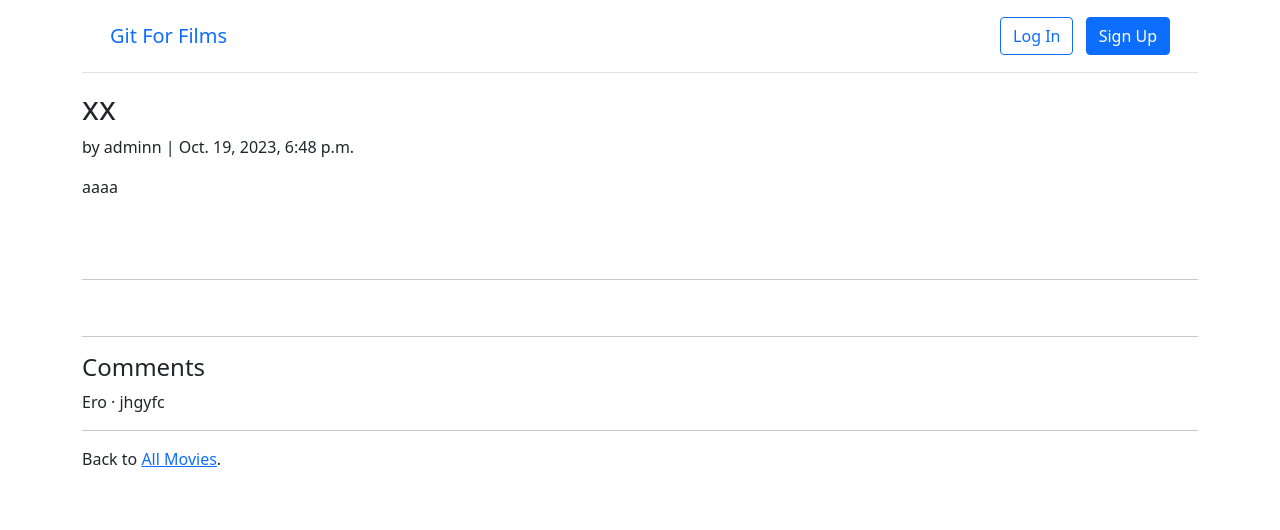
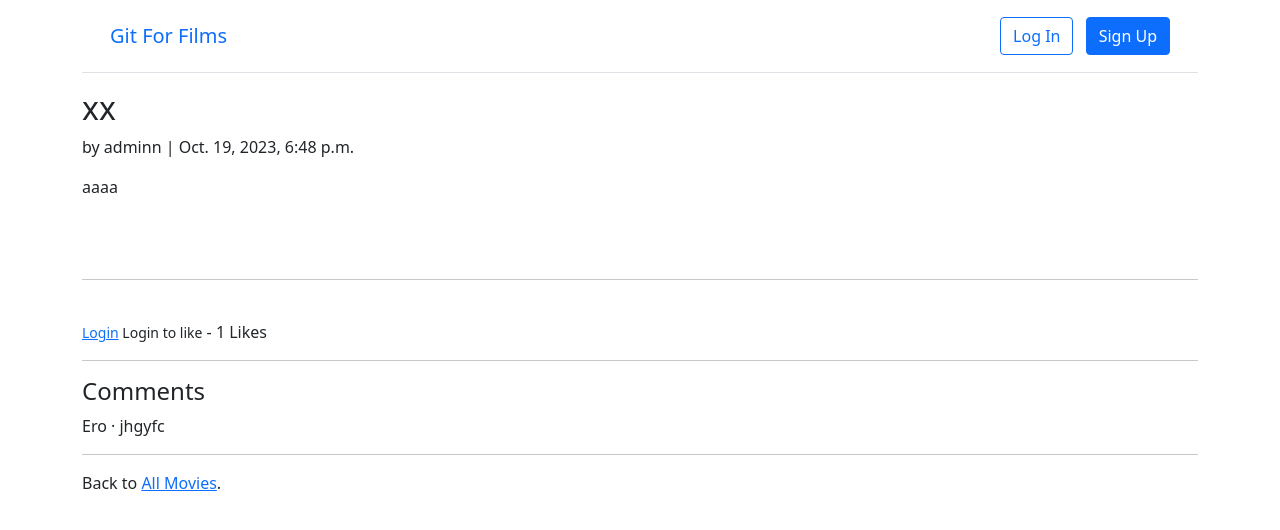
Before and after one commit to erpoghosyan/movie-library, a Django app: page /20/ in a window 1280 px wide. Shown: the top 530 px of the page. Run offline with Django 4.2, Linux system fonts and the light colour scheme; data comes from the database, SQL or seed files in the repository; both versions use the stored data as it was after the commit; some libraries are stand-ins or nearby versions.

Commit message:
main work

```diff
--- a/templates/movie_detail.html
+++ b/templates/movie_detail.html
@@ -23,15 +23,22 @@
         {% csrf_token %}
         {% if user in movie.likes.all %}
             <button type="submit" class="btn btn-danger">
-                <i class="bi bi-hand-thumbs-down"></i> Unlike ({{ movie.total_likes }})
-            </button>
+                <i class="bi bi-hand-thumbs-down"></i> Unlike</button> - {{ movie.total_likes }}
+                Likes
+
         {% else %}
             <button type="submit" class="btn btn-primary">
-                <i class="bi bi-hand-thumbs-up"></i> Like ({{ movie.total_likes }})
-            </button>
+                <i class="bi bi-hand-thumbs-up"></i> Like </button> - {{ movie.total_likes }}
+                Likes
+
+        {% endif %}
+{% else %}
+    <small><a href="{% url 'login' %}">Login</a>
+        Login to like</small>
+        - {{ movie.total_likes }} Likes
         {% endif %}
     </form>
-{% endif %}
+
 
 
 
```
Also changed, not shown: db.sqlite3.
